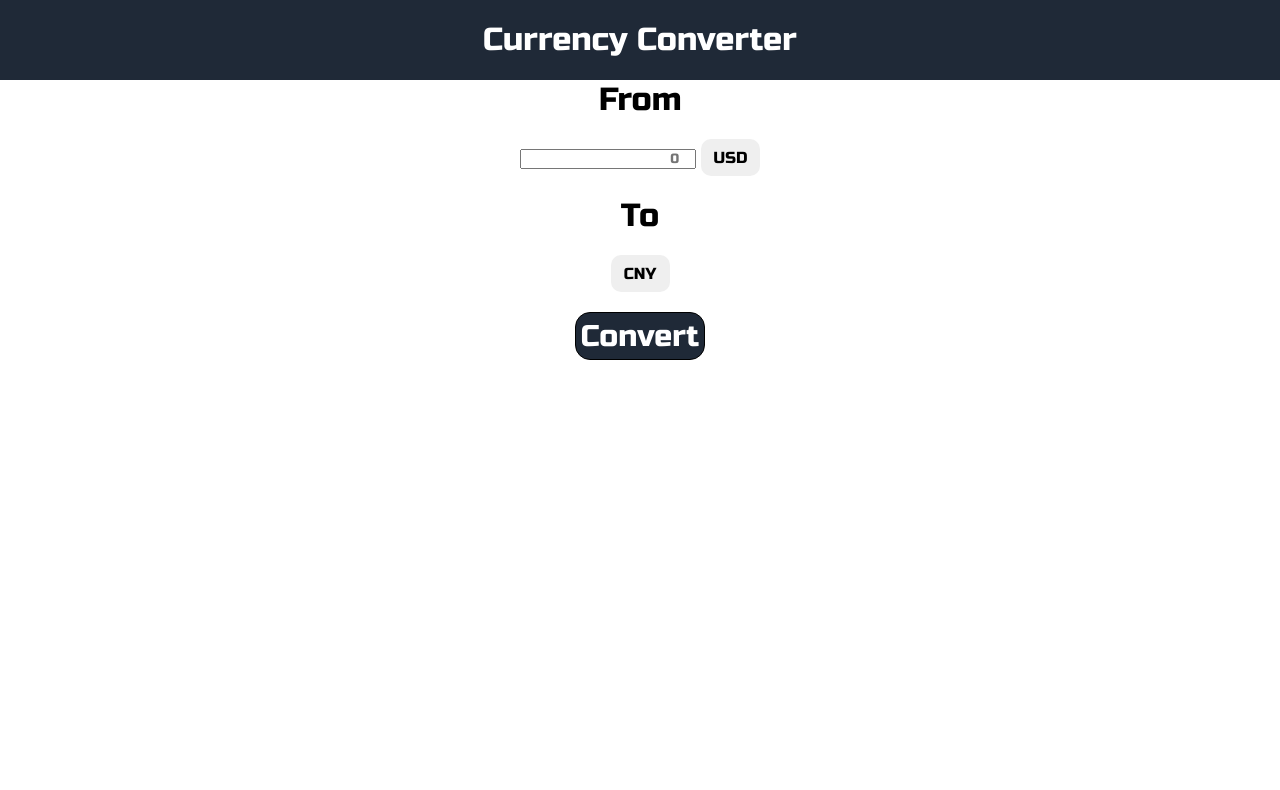
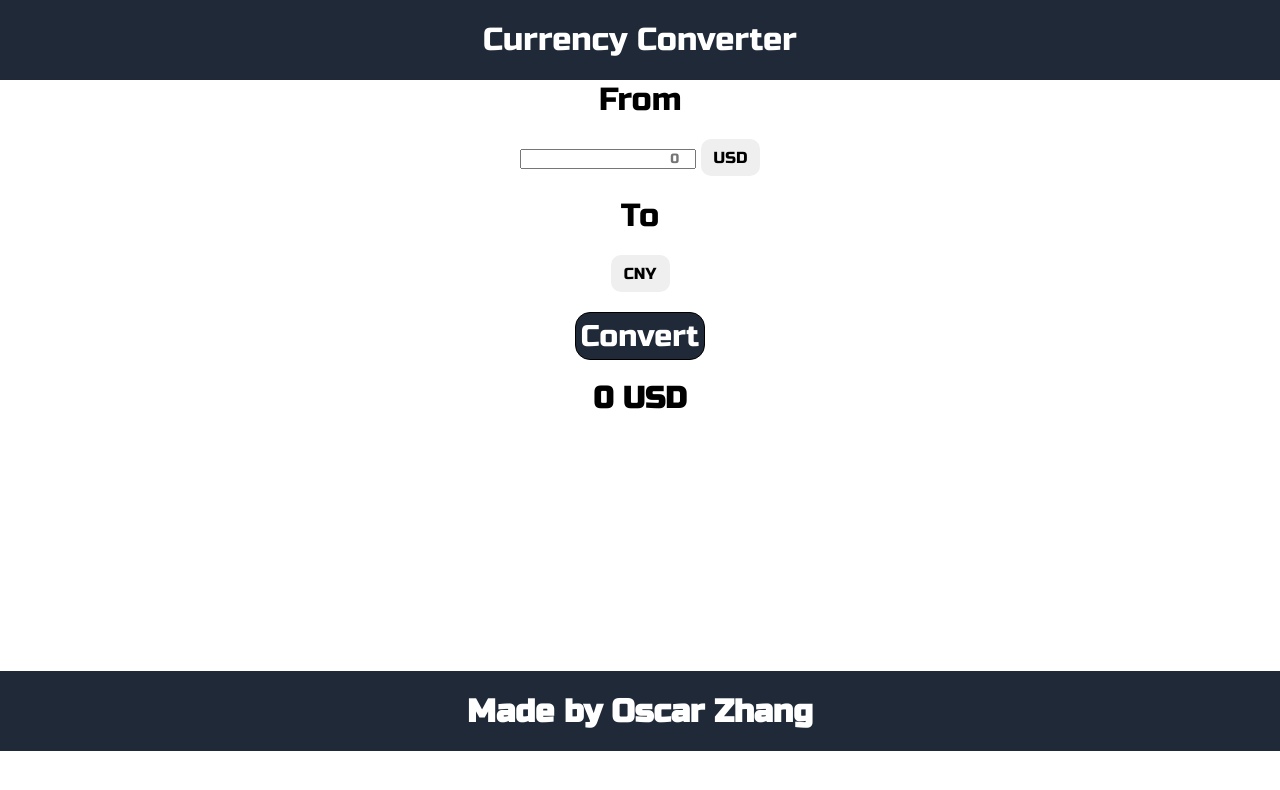
Before and after one commit to oscarzhang228/currency-converter, a website: page index.html in a window 1280 px wide. Drawn offline with Linux system fonts and the light colour scheme.

Commit message:
add footer

```diff
--- a/index.html
+++ b/index.html
@@ -130,8 +130,9 @@
         <option value="UYU">UYU</option>
       </select>
       <button id="convert">Convert</button>
-      <h2 id="result"></h1>
+      <h2 id="result">0 USD</h1>
 
     </main>
+    <footer> <h1>Made by Oscar Zhang</h1></footer>
   </body>
 </html>
--- a/style.css
+++ b/style.css
@@ -65,7 +65,7 @@ footer {
   display: flex;
   align-items: center;
   justify-content: center;
-  margin-top: 220px;
+  margin-top: 255px;
   background-color: #1f2937;
   width: 100%;
   height: 10vh;
```
